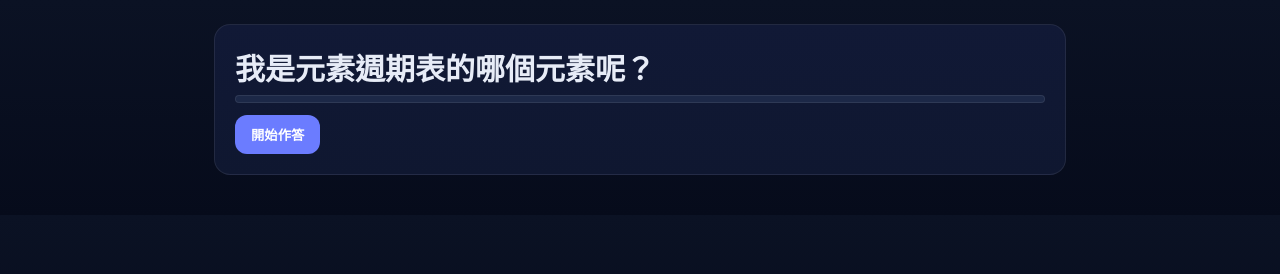
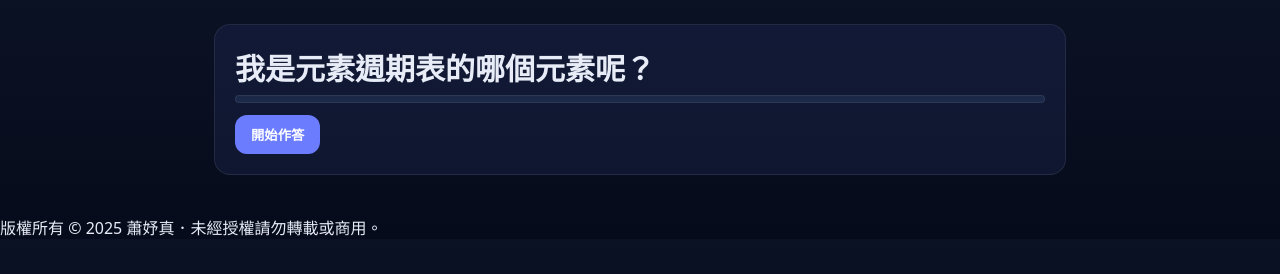
Before and after one commit to w49341203-oss/element-quiz, a plain HTML site: page index.html in a window 1280 px wide. Drawn offline with Linux system fonts and the light colour scheme.

Commit message:
Add copyright notice to the footer
Added copyright notice in the footer section.

```diff
--- a/index.html
+++ b/index.html
@@ -44,7 +44,9 @@
 
     <section id="result" style="display:none;margin-top:16px" class="card"></section>
   </div>
-
+<div class="footer">
+    版權所有 © 2025 蕭妤真．未經授權請勿轉載或商用。
+</div>
 <script>
 // ===== 角色資料（每個元素約100字完整敘述） =====
 const ELEMENTS = {
```
